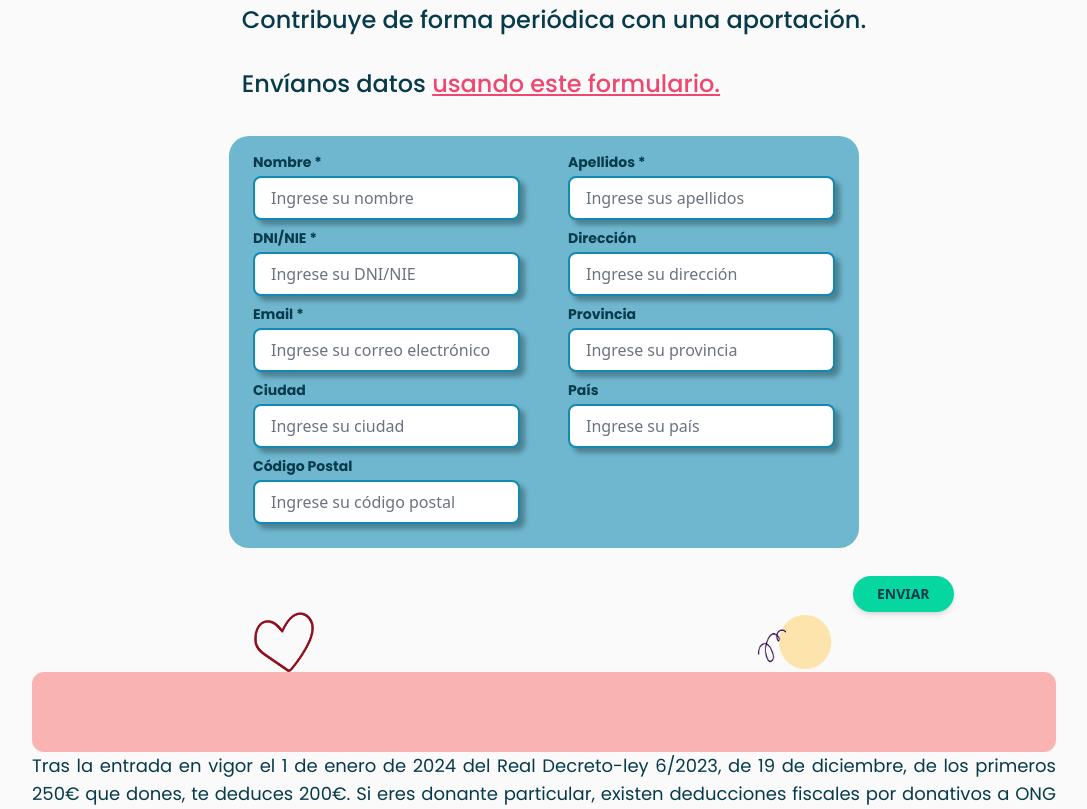
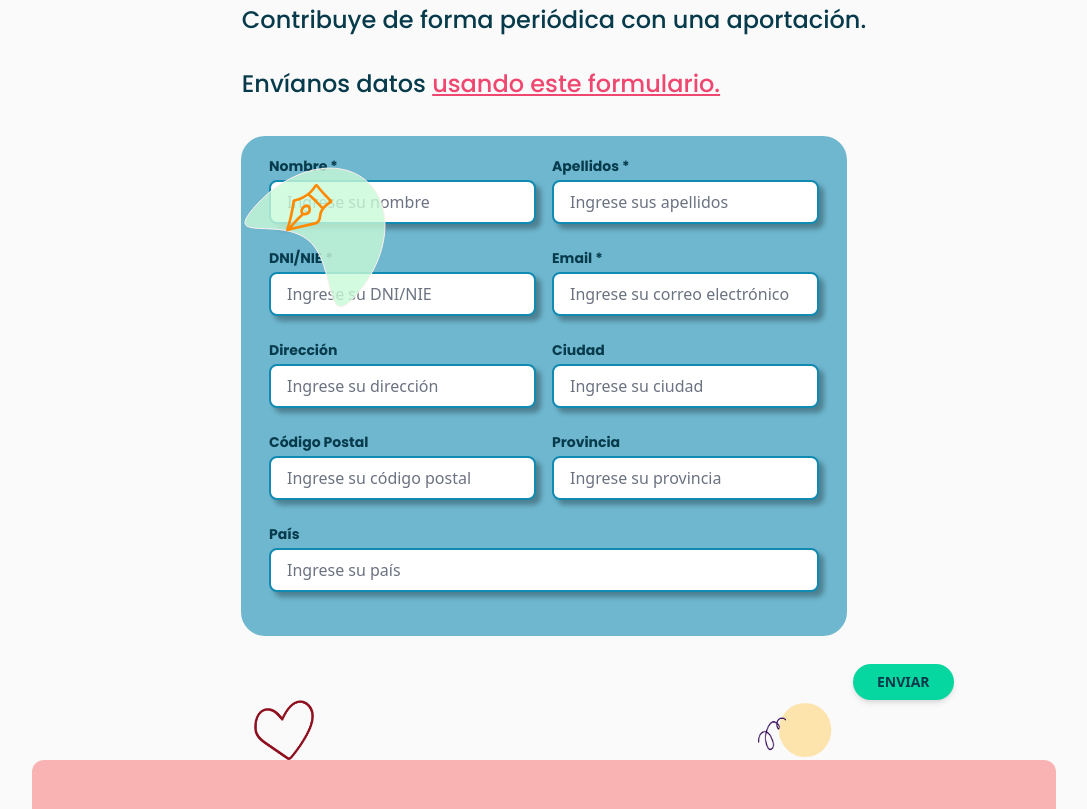
Before and after one commit to vallefarinha/front-casa, a React (Vite) app: page /partnership in a window 1280 px wide. Shown: the part 700-1509 px from the top of the page, without its empty margins (96-1183 px from the left). Built offline with nearby package versions, Linux system fonts and the light colour scheme.

Commit message:
modify image colaborate from

```diff
--- a/src/components/form/BankBlue.jsx
+++ b/src/components/form/BankBlue.jsx
@@ -8,7 +8,7 @@ const BankBlue = () => {
     <div className="flex flex-col items-center justify-center mt-6 mb-4">
         <TitleForm wordBlue="Datos" wordPink="bancarios" textAlign="center" />
 
-        <div className="relative w-1/2 h-1/2 flex flex-wrap mt-5 mb-2 bg-bgColorForm" style={{ borderRadius: '20px'}}>
+        <div className="relative w-1/2 h-1/2 flex flex-wrap mt-5 mb-2  bg-bgColorForm rounded-3xl">
           <div className="w-full sm:w-1/2 p-4">
             <BoxBlueAtom titleBox="Titular" name="titular" squareBlue="Ingrese el titular de la cuenta" type="text" />
             <BoxBlueAtom titleBox="IBAN" name="IBAN" squareBlue="Ingrese su IBAN" type="text" />
--- a/src/components/form/BoxBlueAtom.jsx
+++ b/src/components/form/BoxBlueAtom.jsx
@@ -8,7 +8,7 @@ const BoxBlue = ({ titleBox, squareBlue, type, pattern, name}) => {
   };
 
   return (
-    <div className="flex flex-col mb-2 w-full px-2">
+    <div className="flex flex-col mb-6 w-full px-2">
       <label htmlFor={titleBox} className="text-LetterColor font-poppinsBold text-sm mb-1">{titleBox}</label>
       <input
         type={type}
--- a/src/components/form/TaxForm.jsx
+++ b/src/components/form/TaxForm.jsx
@@ -1,25 +1,41 @@
 import React from 'react'
 import BoxBlue from "./BoxBlueAtom";
+import penform from "../../assets/icons/penForm.svg";
+
 
 const TaxForm = () => {
   return (
     <div className="flex items-center justify-center">
-    <div className="relative w-auto h-1/2 flex flex-wrap mt-5 mb-1 bg-bgColorForm" style={{borderRadius: '20px'}}>
+      <div className="relative w-auto h-1/2 flex flex-wrap mt-5 mb-1 bg-bgColorForm rounded-3xl" >
+      <img src={penform} alt="penForm" className="absolute z-0"/>
+          <div className="w-full p-5  z-15">
 
-        <div className="w-full sm:w-1/2 p-4">
+            <div className="flex flex-col md:flex-row z-15">
             <BoxBlue titleBox="Nombre *" name="name" squareBlue="Ingrese su nombre" type="text" />
+            <BoxBlue titleBox="Apellidos *" name="secondname" squareBlue="Ingrese sus apellidos" type="text" />
+            </div>
+
+            <div className="flex flex-col md:flex-row">
             <BoxBlue titleBox="DNI/NIE *" name="dni" squareBlue="Ingrese su DNI/NIE" type="text" pattern="^([0-9]{8}[A-Za-z]|[XYZ][0-9]{7}[A-Za-z])$" />
             <BoxBlue titleBox="Email *" name="email" squareBlue="Ingrese su correo electrónico" type="email" />
-          <BoxBlue titleBox="Ciudad" name="city" squareBlue="Ingrese su ciudad" type="text" />
-          <BoxBlue titleBox="Código Postal" name="zipcode" squareBlue="Ingrese su código postal" type="text" pattern="^[0-9]{5}$" />
             </div>
 
-        <div className="w-full sm:w-1/2 p-4">
-          <BoxBlue titleBox="Apellidos *" name="secondname" squareBlue="Ingrese sus apellidos" type="text" />
+            <div className="flex flex-col md:flex-row z-10" >
             <BoxBlue titleBox="Dirección" name="address" squareBlue="Ingrese su dirección" type="text" />
+            <BoxBlue titleBox="Ciudad" name="city" squareBlue="Ingrese su ciudad" type="text" />
+            </div>
+
+            <div className="flex md:flex-row flex-col">
+            <BoxBlue titleBox="Código Postal" name="zipcode" squareBlue="Ingrese su código postal" type="text" pattern="^[0-9]{5}$" />
             <BoxBlue titleBox="Provincia" name="province" squareBlue="Ingrese su provincia" type="text" />
+            </div>
+            <div className="flex md:flex-row flex-col" >
             <BoxBlue titleBox="País" name="country" squareBlue="Ingrese su país" type="text" />
             </div>
+
+          </div>
+
+
     </div>
 
   </div>
```
Lines whose indentation alone changed are shown as unchanged.
